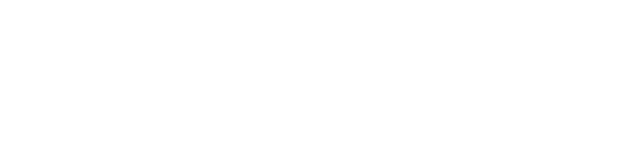
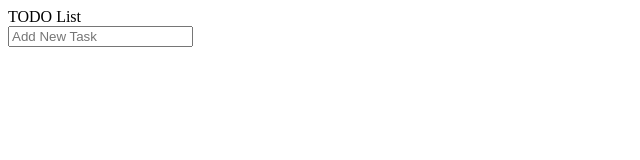
Before and after one commit to programming4appslab/helloworld, a plain HTML site: page index.html in a window 1280 px wide. Shown: the whole page, without its empty margins (0-640 px from the left). Drawn offline with Linux system fonts and the light colour scheme.

Commit message:
create 2

```diff
--- a/index.html
+++ b/index.html
@@ -3,11 +3,12 @@
         <title>TODO List</title>
     </head>
     <body>
-        <header>
+        <header>TODO List
         </header>
         <div>
         </div>
         <footer>
+             <input id="task-input" placeholder="Add New Task" />
         </footer>
     </body>
 </html>
```
